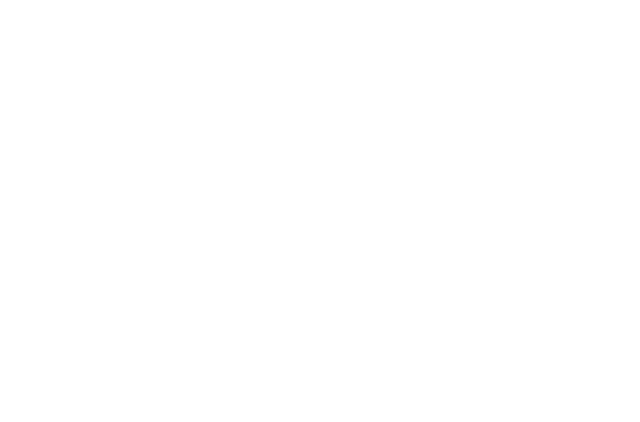
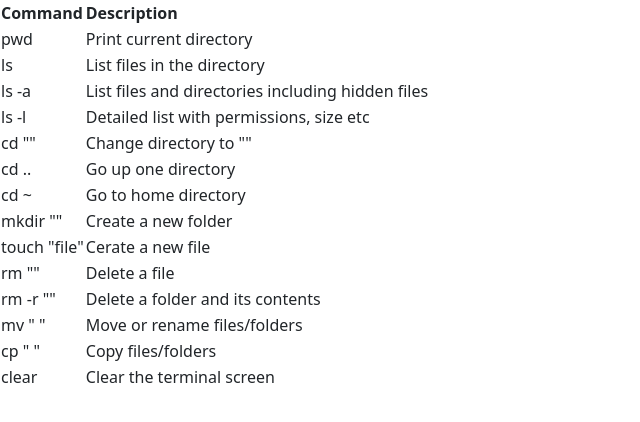
Before and after one commit to WTyoursolution/Assignment-Day-5, a plain HTML site: page cheat-sheet.html in a window 1280 px wide. Shown: the whole page, without its empty margins (0-640 px from the left). Drawn offline with nearby package versions, Linux system fonts and the light colour scheme.

Commit message:
create git bash table

```diff
--- a/cheat-sheet.html
+++ b/cheat-sheet.html
@@ -8,7 +8,68 @@
 
 </head>
 <body>
-
+<table>
+    <tr>
+        <th>Command</th>
+        <th>Description</th>
+    </tr>
+<tr>
+    <td>pwd</td>
+    <td>Print current directory</td>
+</tr>
+<tr>
+    <td>ls</td>
+    <td>List files in the directory</td>
+</tr>
+<tr>
+    <td>ls -a</td>
+    <td>List files and directories including hidden files</td>
+</tr>
+<tr>
+    <td>ls -l</td>
+    <td>Detailed list with permissions, size etc</td>
+</tr>
+<tr>
+    <td>cd "<folder>"</td>
+    <td>Change directory to "<folder>"</td>
+</tr>
+<tr>
+    <td>cd ..</td>
+    <td>Go up one directory</td>
+</tr>
+<tr>
+    <td>cd ~</td>
+    <td>Go to home directory</td>
+</tr>
+<tr>
+    <td>mkdir "<folder>"</td>
+    <td>Create a new folder</td>
+</tr>
+<tr>
+    <td>touch "file"</td>
+    <td>Cerate a new file</td>
+</tr>
+<tr>
+    <td>rm "<file>"</td>
+    <td>Delete a file</td>
+</tr>
+<tr>
+    <td>rm -r "<folder>"</td>
+    <td>Delete a folder and its contents</td>
+</tr>
+<tr>
+    <td>mv "<source> <destination>"</td>
+    <td>Move or rename files/folders</td>
+</tr>
+<tr>
+    <td>cp "<source> <destination>"</td>
+    <td>Copy files/folders</td>
+</tr>
+<tr>
+    <td>clear</td>
+    <td>Clear the terminal screen</td>
+</tr>
+</table>
 
 
 
```
